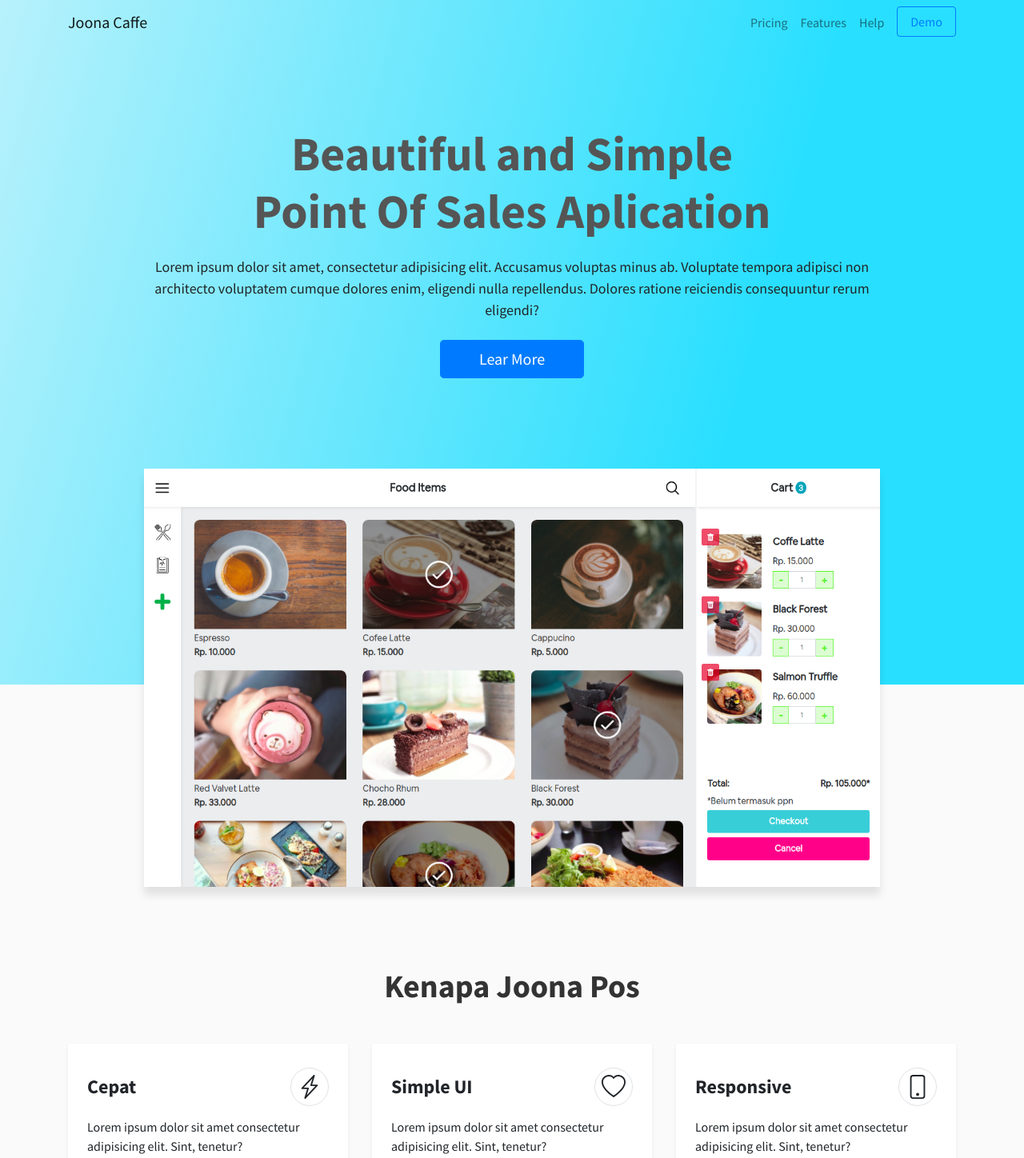
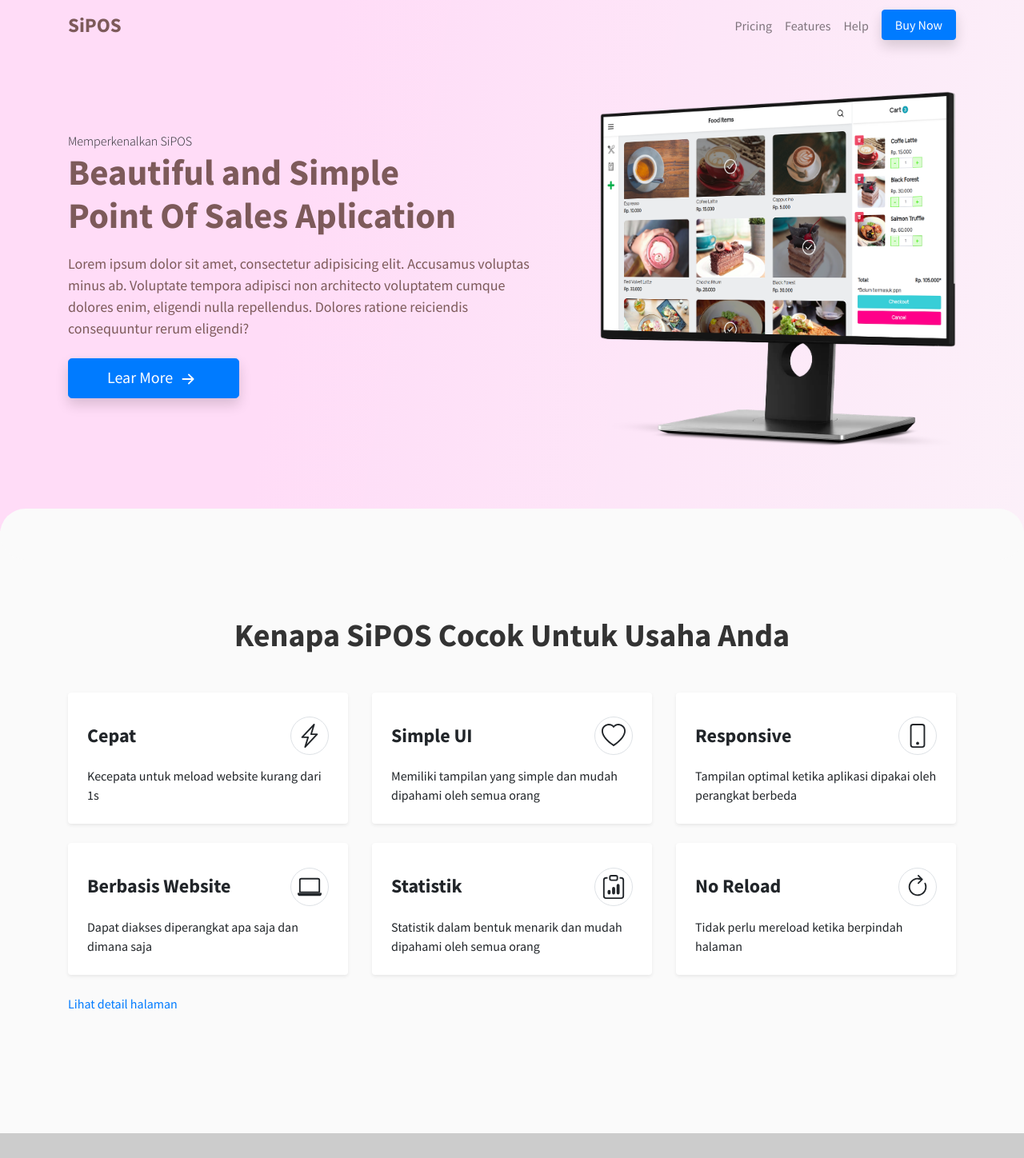
Before and after one commit to joonacode/Sip-POS-FrontEnd, a plain HTML site: page landing.html in a window 1280 px wide. Shown: the top 1448 px of the page at 80% size. Drawn offline with nearby package versions, Linux system fonts and the light colour scheme.

Commit message:
Update landing page

```diff
--- a/assets/css/landing.css
+++ b/assets/css/landing.css
@@ -4,38 +4,33 @@
 body {
     font-family: 'Source Sans Pro', sans-serif;
     background-color: #fafafa;
-    margin-bottom: 200px;
 }
 
 header {
-    height: 800px;
+    height: 600px;
     padding: 100px 0;
 }
-.bg-head {
-    background: linear-gradient(285.38deg, #29DFFF 30.05%, rgba(41, 223, 255, 0) 133.19%);
-}
-.content-head {
-    display: flex;
-    justify-content: center;
-    flex-direction: column;
-    align-items: center;
-    text-align: center;
+
+.logo {
+    font-weight: 700;
+    font-size: 25px;
+    color: #7d5a5a !important;
 }
 
-.content-head h1 {
-    font-size: 60px;
-    font-weight: 700;
-    color: #555;
+.bg-head {
+    background: linear-gradient(100deg, #ffdcf7 30.05%, rgba(255, 143, 178, 0) 133.19%);
 }
 
-.content-head p {
+.header-title {
+    font-size: 45px;
+    font-weight: 700;
+    color: #7d5a5a;
+}
+
+.header-desc {
     margin-top: 20px;
     font-size: 18px;
-}
-
-.img-head {
-    margin-top: -270px;
-    box-shadow: 0 10px 10px rgba(0,0,0,0.1)
+    color: #7d5a5a;
 }
 
 .sub-heading {
@@ -53,14 +48,14 @@ header {
 }
 
 #about {
-    margin: 100px auto;
+    margin: 70px auto 150px auto;
 }
 
 .section-wrapper {
     position: relative;
     overflow: hidden;
     padding-bottom: 50px;
-    min-height: 500px;
+    min-height: 550px;
 }
 
 .bg-img-fluid {
@@ -70,5 +65,34 @@ header {
     border-radius: 10px;
     position: absolute;
     top: 0;
+}
+
+.position-right {
     right: -200px;
 }
+
+.position-left {
+    left: -200px;
+}
+
+.round-hide {
+    background-color: #fafafa;
+    border-radius: 100px;
+    color: white;
+    margin-top: -28px;
+    padding: 32px 0;
+
+}
+
+.round-hide::after {
+    content: '';
+}
+
+.img-head {
+    position: relative;
+    bottom: 50px;
+}
+
+#home, #history {
+    background-color: #ccc;
+}
--- a/landing.html
+++ b/landing.html
@@ -17,7 +17,7 @@
     <div class="bg-head">
         <nav class="navbar navbar-expand-lg navbar-light">
             <div class="container">
-                <a class="navbar-brand" href="#">Joona Caffe</a>
+                <a class="navbar-brand logo" href="#">SiPOS</a>
                 <button class="navbar-toggler" type="button" data-toggle="collapse"
                     data-target="#navbarSupportedContent" aria-controls="navbarSupportedContent" aria-expanded="false"
                     aria-label="Toggle navigation">
@@ -36,7 +36,7 @@
                             <a class="nav-link" href="#">Help</a>
                         </li>
                         <li class="nav-item">
-                            <a class="ml-2 px-3 btn btn-outline-primary" href="#">Demo</a>
+                            <a class="ml-2 px-3 btn btn-primary shadow" href="#">Buy Now</a>
                         </li>
                     </ul>
                 </div>
@@ -45,30 +45,42 @@
 
         <header>
             <div class="container">
-                <div class="content-head">
                 <div class="row">
-                        <div class="col-lg-10 col-md-12 mx-auto">
-
-                            <h1>Beautiful and Simple <br> Point Of Sales Aplication</h1>
-                            <p>Lorem ipsum dolor sit amet, consectetur adipisicing elit. Accusamus voluptas minus ab.
+                    <div class="col-md-7 pr-5">
+                        <span class="font-weight-light">Memperkenalkan SiPOS</span>
+                        <h1 class="header-title">Beautiful and Simple <br> Point Of Sales Aplication</h1>
+                        <p class="header-desc">Lorem ipsum dolor sit amet, consectetur adipisicing elit. Accusamus
+                            voluptas minus ab.
                             Voluptate tempora adipisci non architecto voluptatem cumque dolores enim, eligendi nulla
                             repellendus. Dolores ratione reiciendis consequuntur rerum eligendi?</p>
-                            <a href="" class="btn btn-primary btn-lg mt-2 px-5">Lear More</a>
+                        <a href="" class="btn shadow btn-primary btn-lg mt-2 px-5">Lear More <svg width="30" height="30"
+                                viewBox="0 0 16 16" class="bi bi-arrow-right-short" fill="currentColor"
+                                xmlns="http://www.w3.org/2000/svg">
+                                <path fill-rule="evenodd"
+                                    d="M8.146 4.646a.5.5 0 0 1 .708 0l3 3a.5.5 0 0 1 0 .708l-3 3a.5.5 0 0 1-.708-.708L10.793 8 8.146 5.354a.5.5 0 0 1 0-.708z" />
+                                <path fill-rule="evenodd"
+                                    d="M4 8a.5.5 0 0 1 .5-.5H11a.5.5 0 0 1 0 1H4.5A.5.5 0 0 1 4 8z" />
+                            </svg></a>
                     </div>
+                    <div class="col-md-5">
+                        <img src="./assets/images/smartmockups_kdbbt82b.png" class="img-fluid img-head" alt="">
                     </div>
                 </div>
             </div>
         </header>
     </div>
-    <div class="container d-flex justify-content-center">
+    <!-- efek -->
+    <div class="container-fluid">
         <div class="row">
-            <div class="col-md-10 mx-auto">
-                <img src="./assets/images/Screenshot from 2020-07-31 23.32.30.png" class="img-fluid img-head" alt="">
+            <div class="col-md-12 p-0">
+                <div class="round-hide"></div>
             </div>
         </div>
     </div>
+
+    <!-- About -->
     <div class="container" id="about">
-        <h2 class="sub-heading font-weight-bold mb-5 text-center">Kenapa Joona Pos</h2>
+        <h2 class="sub-heading font-weight-bold mb-5 text-center">Kenapa SiPOS Cocok Untuk Usaha Anda</h2>
         <div class="row">
             <div class="col-md-4 mb-4">
                 <div class="card border-0 shadow-sm">
@@ -84,7 +96,7 @@
                             </span>
                         </div>
 
-                        <p class="mb-0 mt-2">Lorem ipsum dolor sit amet consectetur adipisicing elit. Sint, tenetur?</p>
+                        <p class="mb-0 mt-2">Kecepata untuk meload website kurang dari 1s</p>
                     </div>
                 </div>
             </div>
@@ -94,13 +106,15 @@
                         <div class="d-flex justify-content-between align-items-center">
                             <h4 class="my-3 font-weight-bold">Simple UI</h4>
                             <span class="border rounded-circle p-2">
-                                <svg width="30" height="30" viewBox="0 0 16 16" class="bi bi-heart" fill="currentColor" xmlns="http://www.w3.org/2000/svg">
-                                    <path fill-rule="evenodd" d="M8 2.748l-.717-.737C5.6.281 2.514.878 1.4 3.053c-.523 1.023-.641 2.5.314 4.385.92 1.815 2.834 3.989 6.286 6.357 3.452-2.368 5.365-4.542 6.286-6.357.955-1.886.838-3.362.314-4.385C13.486.878 10.4.28 8.717 2.01L8 2.748zM8 15C-7.333 4.868 3.279-3.04 7.824 1.143c.06.055.119.112.176.171a3.12 3.12 0 0 1 .176-.17C12.72-3.042 23.333 4.867 8 15z"/>
+                                <svg width="30" height="30" viewBox="0 0 16 16" class="bi bi-heart" fill="currentColor"
+                                    xmlns="http://www.w3.org/2000/svg">
+                                    <path fill-rule="evenodd"
+                                        d="M8 2.748l-.717-.737C5.6.281 2.514.878 1.4 3.053c-.523 1.023-.641 2.5.314 4.385.92 1.815 2.834 3.989 6.286 6.357 3.452-2.368 5.365-4.542 6.286-6.357.955-1.886.838-3.362.314-4.385C13.486.878 10.4.28 8.717 2.01L8 2.748zM8 15C-7.333 4.868 3.279-3.04 7.824 1.143c.06.055.119.112.176.171a3.12 3.12 0 0 1 .176-.17C12.72-3.042 23.333 4.867 8 15z" />
                                 </svg>
                             </span>
                         </div>
 
-                        <p class="mb-0 mt-2">Lorem ipsum dolor sit amet consectetur adipisicing elit. Sint, tenetur?</p>
+                        <p class="mb-0 mt-2">Memiliki tampilan yang simple dan mudah dipahami oleh semua orang</p>
                     </div>
                 </div>
             </div>
@@ -110,14 +124,16 @@
                         <div class="d-flex justify-content-between align-items-center">
                             <h4 class="my-3 font-weight-bold">Responsive</h4>
                             <span class="border rounded-circle p-2">
-                                <svg width="30" height="30" viewBox="0 0 16 16" class="bi bi-phone" fill="currentColor" xmlns="http://www.w3.org/2000/svg">
-                                    <path fill-rule="evenodd" d="M11 1H5a1 1 0 0 0-1 1v12a1 1 0 0 0 1 1h6a1 1 0 0 0 1-1V2a1 1 0 0 0-1-1zM5 0a2 2 0 0 0-2 2v12a2 2 0 0 0 2 2h6a2 2 0 0 0 2-2V2a2 2 0 0 0-2-2H5z"/>
-                                    <path fill-rule="evenodd" d="M8 14a1 1 0 1 0 0-2 1 1 0 0 0 0 2z"/>
+                                <svg width="30" height="30" viewBox="0 0 16 16" class="bi bi-phone" fill="currentColor"
+                                    xmlns="http://www.w3.org/2000/svg">
+                                    <path fill-rule="evenodd"
+                                        d="M11 1H5a1 1 0 0 0-1 1v12a1 1 0 0 0 1 1h6a1 1 0 0 0 1-1V2a1 1 0 0 0-1-1zM5 0a2 2 0 0 0-2 2v12a2 2 0 0 0 2 2h6a2 2 0 0 0 2-2V2a2 2 0 0 0-2-2H5z" />
+                                    <path fill-rule="evenodd" d="M8 14a1 1 0 1 0 0-2 1 1 0 0 0 0 2z" />
                                 </svg>
                             </span>
                         </div>
 
-                        <p class="mb-0 mt-2">Lorem ipsum dolor sit amet consectetur adipisicing elit. Sint, tenetur?</p>
+                        <p class="mb-0 mt-2">Tampilan optimal ketika aplikasi dipakai oleh perangkat berbeda</p>
                     </div>
                 </div>
             </div>
@@ -125,16 +141,16 @@
                 <div class="card border-0 shadow-sm">
                     <div class="card-body p-4">
                         <div class="d-flex justify-content-between align-items-center">
-                            <h4 class="my-3 font-weight-bold">Responsive</h4>
+                            <h4 class="my-3 font-weight-bold">Berbasis Website</h4>
                             <span class="border rounded-circle p-2">
-                                <svg width="30" height="30" viewBox="0 0 16 16" class="bi bi-phone" fill="currentColor" xmlns="http://www.w3.org/2000/svg">
-                                    <path fill-rule="evenodd" d="M11 1H5a1 1 0 0 0-1 1v12a1 1 0 0 0 1 1h6a1 1 0 0 0 1-1V2a1 1 0 0 0-1-1zM5 0a2 2 0 0 0-2 2v12a2 2 0 0 0 2 2h6a2 2 0 0 0 2-2V2a2 2 0 0 0-2-2H5z"/>
-                                    <path fill-rule="evenodd" d="M8 14a1 1 0 1 0 0-2 1 1 0 0 0 0 2z"/>
+                                <svg width="30" height="30" viewBox="0 0 16 16" class="bi bi-laptop" fill="currentColor" xmlns="http://www.w3.org/2000/svg">
+                                    <path fill-rule="evenodd" d="M13.5 3h-11a.5.5 0 0 0-.5.5V11h12V3.5a.5.5 0 0 0-.5-.5zm-11-1A1.5 1.5 0 0 0 1 3.5V12h14V3.5A1.5 1.5 0 0 0 13.5 2h-11z"/>
+                                    <path d="M0 12h16v.5a1.5 1.5 0 0 1-1.5 1.5h-13A1.5 1.5 0 0 1 0 12.5V12z"/>
                                   </svg>
                             </span>
                         </div>
 
-                        <p class="mb-0 mt-2">Lorem ipsum dolor sit amet consectetur adipisicing elit. Sint, tenetur?</p>
+                        <p class="mb-0 mt-2">Dapat diakses diperangkat apa saja dan dimana saja</p>
                     </div>
                 </div>
             </div>
@@ -142,16 +158,18 @@
                 <div class="card border-0 shadow-sm">
                     <div class="card-body p-4">
                         <div class="d-flex justify-content-between align-items-center">
-                            <h4 class="my-3 font-weight-bold">Responsive</h4>
+                            <h4 class="my-3 font-weight-bold">Statistik</h4>
                             <span class="border rounded-circle p-2">
-                                <svg width="30" height="30" viewBox="0 0 16 16" class="bi bi-phone" fill="currentColor" xmlns="http://www.w3.org/2000/svg">
-                                    <path fill-rule="evenodd" d="M11 1H5a1 1 0 0 0-1 1v12a1 1 0 0 0 1 1h6a1 1 0 0 0 1-1V2a1 1 0 0 0-1-1zM5 0a2 2 0 0 0-2 2v12a2 2 0 0 0 2 2h6a2 2 0 0 0 2-2V2a2 2 0 0 0-2-2H5z"/>
-                                    <path fill-rule="evenodd" d="M8 14a1 1 0 1 0 0-2 1 1 0 0 0 0 2z"/>
+                                <svg width="30" height="30" viewBox="0 0 16 16" class="bi bi-clipboard-data" fill="currentColor" xmlns="http://www.w3.org/2000/svg">
+                                    <path fill-rule="evenodd" d="M4 1.5H3a2 2 0 0 0-2 2V14a2 2 0 0 0 2 2h10a2 2 0 0 0 2-2V3.5a2 2 0 0 0-2-2h-1v1h1a1 1 0 0 1 1 1V14a1 1 0 0 1-1 1H3a1 1 0 0 1-1-1V3.5a1 1 0 0 1 1-1h1v-1z"/>
+                                    <path fill-rule="evenodd" d="M9.5 1h-3a.5.5 0 0 0-.5.5v1a.5.5 0 0 0 .5.5h3a.5.5 0 0 0 .5-.5v-1a.5.5 0 0 0-.5-.5zm-3-1A1.5 1.5 0 0 0 5 1.5v1A1.5 1.5 0 0 0 6.5 4h3A1.5 1.5 0 0 0 11 2.5v-1A1.5 1.5 0 0 0 9.5 0h-3z"/>
+                                    <path d="M4 11a1 1 0 1 1 2 0v1a1 1 0 1 1-2 0v-1zm6-4a1 1 0 1 1 2 0v5a1 1 0 1 1-2 0V7zM7 9a1 1 0 0 1 2 0v3a1 1 0 1 1-2 0V9z"/>
+                                  </svg>
                                 </svg>
                             </span>
                         </div>
 
-                        <p class="mb-0 mt-2">Lorem ipsum dolor sit amet consectetur adipisicing elit. Sint, tenetur?</p>
+                        <p class="mb-0 mt-2">Statistik dalam bentuk menarik dan mudah dipahami oleh semua orang</p>
                     </div>
                 </div>
             </div>
@@ -159,39 +177,98 @@
                 <div class="card border-0 shadow-sm">
                     <div class="card-body p-4">
                         <div class="d-flex justify-content-between align-items-center">
-                            <h4 class="my-3 font-weight-bold">Responsive</h4>
+                            <h4 class="my-3 font-weight-bold">No Reload</h4>
                             <span class="border rounded-circle p-2">
-                                <svg width="30" height="30" viewBox="0 0 16 16" class="bi bi-phone" fill="currentColor" xmlns="http://www.w3.org/2000/svg">
-                                    <path fill-rule="evenodd" d="M11 1H5a1 1 0 0 0-1 1v12a1 1 0 0 0 1 1h6a1 1 0 0 0 1-1V2a1 1 0 0 0-1-1zM5 0a2 2 0 0 0-2 2v12a2 2 0 0 0 2 2h6a2 2 0 0 0 2-2V2a2 2 0 0 0-2-2H5z"/>
-                                    <path fill-rule="evenodd" d="M8 14a1 1 0 1 0 0-2 1 1 0 0 0 0 2z"/>
+                                <svg width="30" height="30" viewBox="0 0 16 16" class="bi bi-arrow-clockwise" fill="currentColor" xmlns="http://www.w3.org/2000/svg">
+                                    <path fill-rule="evenodd" d="M3.17 6.706a5 5 0 0 1 7.103-3.16.5.5 0 1 0 .454-.892A6 6 0 1 0 13.455 5.5a.5.5 0 0 0-.91.417 5 5 0 1 1-9.375.789z"/>
+                                    <path fill-rule="evenodd" d="M8.147.146a.5.5 0 0 1 .707 0l2.5 2.5a.5.5 0 0 1 0 .708l-2.5 2.5a.5.5 0 1 1-.707-.708L10.293 3 8.147.854a.5.5 0 0 1 0-.708z"/>
                                   </svg>
                             </span>
                         </div>
 
-                        <p class="mb-0 mt-2">Lorem ipsum dolor sit amet consectetur adipisicing elit. Sint, tenetur?</p>
+                        <p class="mb-0 mt-2">Tidak perlu mereload ketika berpindah halaman</p>
                     </div>
                 </div>
             </div>
+            <div class="col-md-12">
+                <a href="">Lihat detail halaman</a>
             </div>
         </div>
-    <div class="section-wrapper">
+    </div>
+
+
+    <div class="section-wrapper" id="home">
         <div class="container content-margin">
             <div class="row">
-                <div class="col-md-6 pr-5">
-                    <h2 class="sub-heading font-weight-bold mb-4">History</h2>
+                <div class="col-md-6">
+                    <div class="card bg-img-fluid position-left shadow-md">
+                        <div class="card-body pt-4 pl-4 pr-4 pb-0">
+                            <img src="./assets/images/list.png" class="img-fluid" alt="">
+                        </div>
+                    </div>
+                </div>
+                <div class="col-md-6 pl-5">
+                    <h2 class="sub-heading font-weight-bold mb-4">Home</h2>
+                    <p class="text-desc">Lorem ipsum dolor, sit amet consectetur adipisicing elit. Delectus, harum.
+                        Soluta ullam vel expedita temporibus velit quas a libero, ea provident.</p>
+                </div>
+
+            </div>
+        </div>
+    </div>
+
+    <div class="section-wrapper" id="list">
+        <div class="container content-margin">
+            <div class="row">
+
+                <div class="col-md-6 pl-5">
+                    <h2 class="sub-heading font-weight-bold mb-4">Responsive</h2>
                     <p class="text-desc">Lorem ipsum dolor, sit amet consectetur adipisicing elit. Delectus, harum.
                         Soluta ullam vel expedita temporibus velit quas a libero, ea provident.</p>
                 </div>
                 <div class="col-md-6">
-                    <div class="card bg-img-fluid shadow-md">
+                    <div class="card border-0 bg-transparent">
                         <div class="card-body pt-4 pl-4 pr-4 pb-0">
-                            <img src="./assets/images/history.png" class="img-fluid" alt="">
+                            <img src="./assets/images/smartmockups_kdbas0t4.png" class="img-fluid" alt="">
                         </div>
                     </div>
                 </div>
             </div>
         </div>
     </div>
+
+    <div class="section-wrapper" id="history">
+        <div class="container content-margin">
+            <div class="row">
+                <div class="col-md-6">
+                    <div class="card bg-img-fluid position-left shadow-md">
+                        <div class="card-body pt-4 pl-4 pr-4 pb-0">
+                            <img src="./assets/images/history.png" class="img-fluid" alt="">
+                        </div>
+                    </div>
+                </div>
+                <div class="col-md-6 pl-5">
+                    <h2 class="sub-heading font-weight-bold mb-4">History</h2>
+                    <p class="text-desc">Lorem ipsum dolor, sit amet consectetur adipisicing elit. Delectus, harum.
+                        Soluta ullam vel expedita temporibus velit quas a libero, ea provident.</p>
+                </div>
+            </div>
+        </div>
+    </div>
+
+    <footer class="py-4 border-top mt-5">
+        <div class="container">
+            <div class="d-flex justify-content-between">
+                <span>&copy; 2020 SiPOS - Developed By JoonaCode</span>
+                <div>
+                    <a href="#" class="mr-3 text-dark">Home</a>
+                    <a href="#" class="mr-3 text-dark">Features</a>
+                    <a href="#" class="mr-3 text-dark">Pricing</a>
+                    <a href="#" class="text-dark">Help</a>
+                </div>
+            </div>
+        </div>
+    </footer>
 
 
 
```
Also changed, not shown: assets/images/index.png (added), assets/images/list.png (renamed from assets/images/Screenshot from 2020-07-31 23.32.30.png), assets/images/smartmockups_kdbapptp.png (added), assets/images/smartmockups_kdbas0t4.png (added), assets/images/smartmockups_kdbb4nz3.png (added), assets/images/smartmockups_kdbb82rl.png (added), assets/images/smartmockups_kdbbgz07.png (added), assets/images/smartmockups_kdbbqhvr.png (added), assets/images/smartmockups_kdbbt82b.png (added), assets/images/smartmockups_kdbelst0.png (added). Lines whose indentation alone changed are shown as unchanged.
